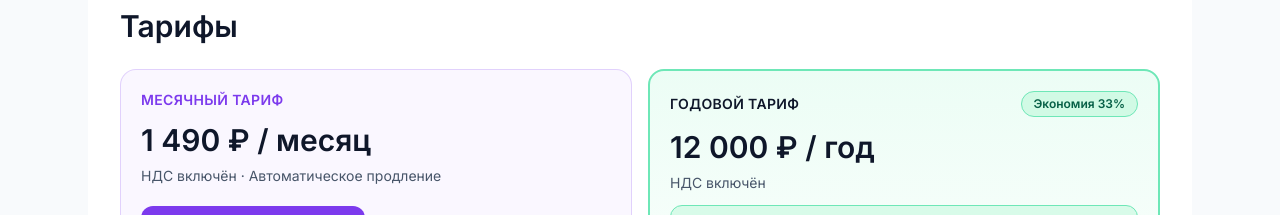
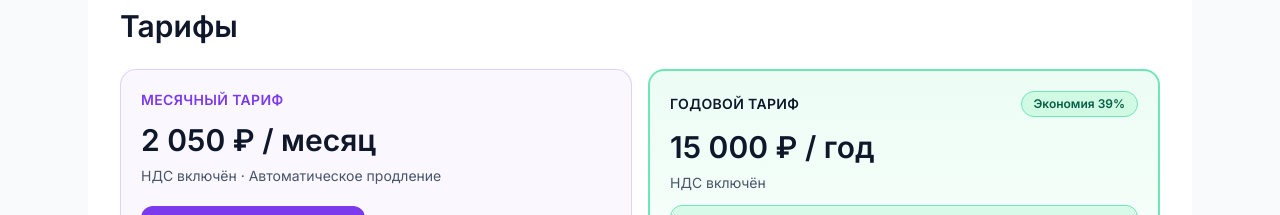
Before and after one commit to makegoralex/yago, a React (Vite) app in the folder frontend/: page / in a window 1280 px wide. Shown: the part 1180-1395 px from the top of the page. Built offline with nearby package versions, Linux system fonts and the light colour scheme; no server answers.

Commit message:
Update landing pricing and yearly discount

```diff
--- a/frontend/src/pages/Landing.tsx
+++ b/frontend/src/pages/Landing.tsx
@@ -20,8 +20,8 @@ const featureItems = [
 
 const howToStartSteps = ['Зарегистрируйтесь', 'Настройте товары и кассу', 'Начните продажи'];
 
-const monthlyPrice = 1490;
-const yearlyPrice = 12000;
+const monthlyPrice = 2050;
+const yearlyPrice = 15000;
 const yearlyRegular = monthlyPrice * 12;
 const yearlySavings = yearlyRegular - yearlyPrice;
 const yearlySavingsPercent = Math.round((yearlySavings / yearlyRegular) * 100);
```
